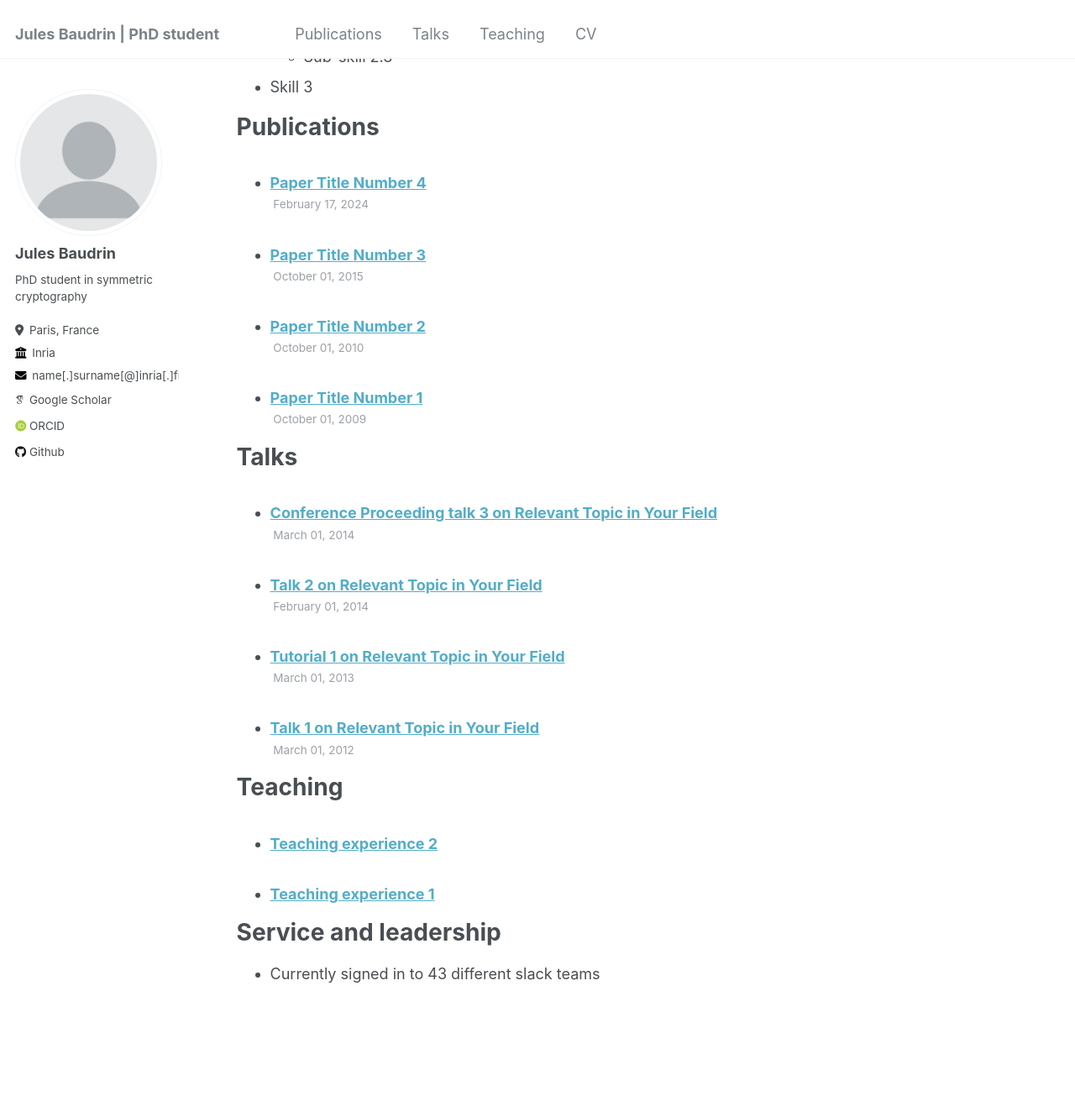
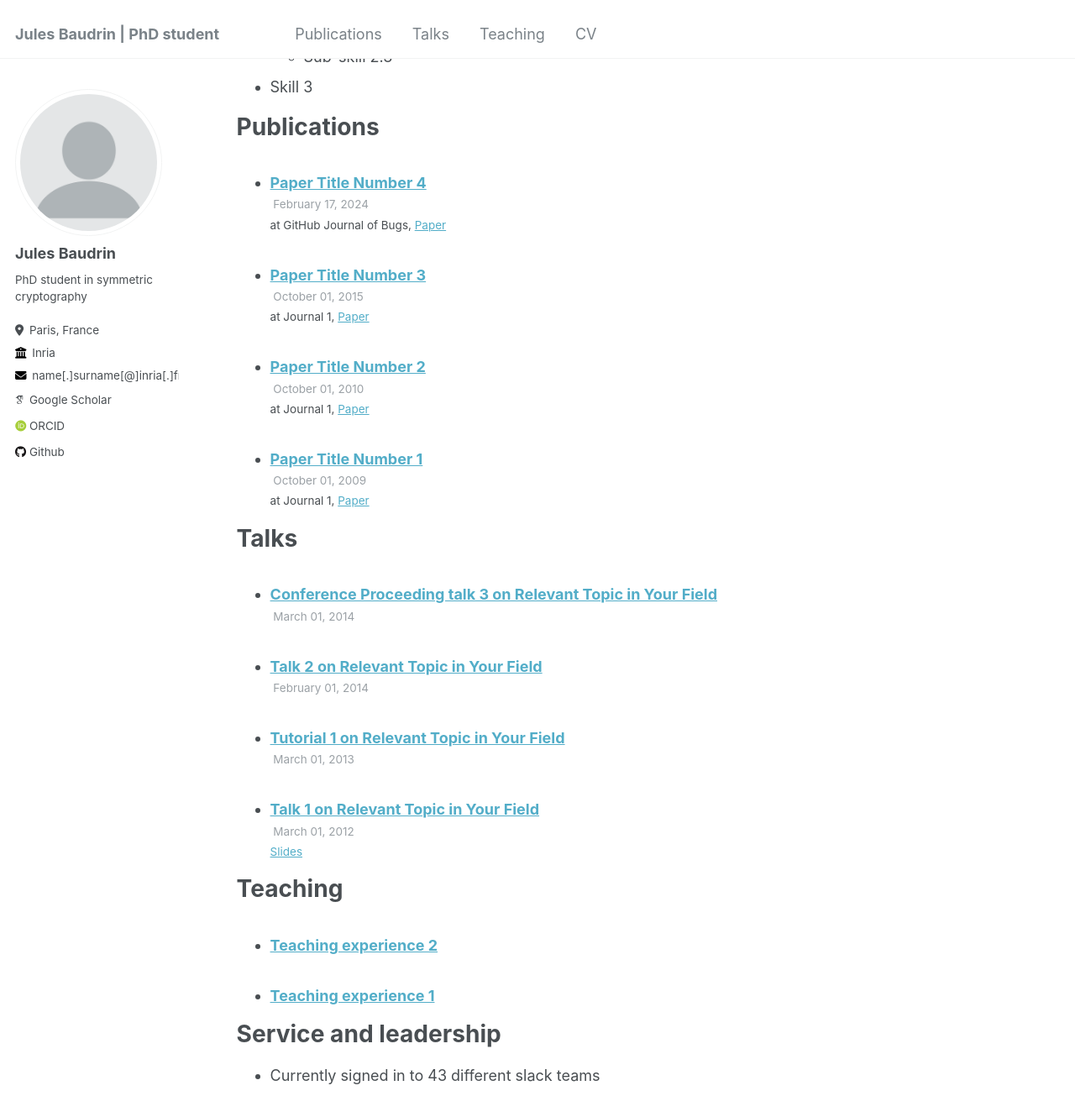
Before and after one commit to baudrin-j/baudrin-j.github.io, a Jekyll site: the page built from _pages/cv.md, in a window 1280 px wide and 1400 px high, scrolled down 952 px. Shown: the top 1330 px of the window at 84% size. Built offline with Jekyll 4.4.1, drawn with Linux system fonts in a browser that asks for light colours; some web fonts are replaced.

Commit message:
Update archive-single-talk-cv.html

```diff
--- a/_includes/archive-single-talk-cv.html
+++ b/_includes/archive-single-talk-cv.html
@@ -35,13 +35,13 @@
     </h3>
     {% if post.date %}<p class="page__meta"><i class="fa fa-clock-o" aria-hidden="true"></i> {{ post.date | date: '%B %d, %Y' }}</p>{% endif %}
     {% if post.venue%}
-      {%if post.collections="publications"%}
+      {%if post.collection == "publications" %}
       <p class="archive__item-excerpt" itemprop="description">{{post.type}} at {{ post.venue }},  {{post.location}}
             {% if post.paperurl %}
               <a href=" {{ post.paperurl }} ">Paper</a>
             {% endif %}
       </p>
-      {% elsif post.collections="talks"%}
+      {% elsif post.collection == "talks" %}
       <p class="archive__item-excerpt" itemprop="description">{{ post.citation }}
             {% if post.slidesurl %}
               <a href=" {{ post.slidesurl }} ">Slides</a>
```
